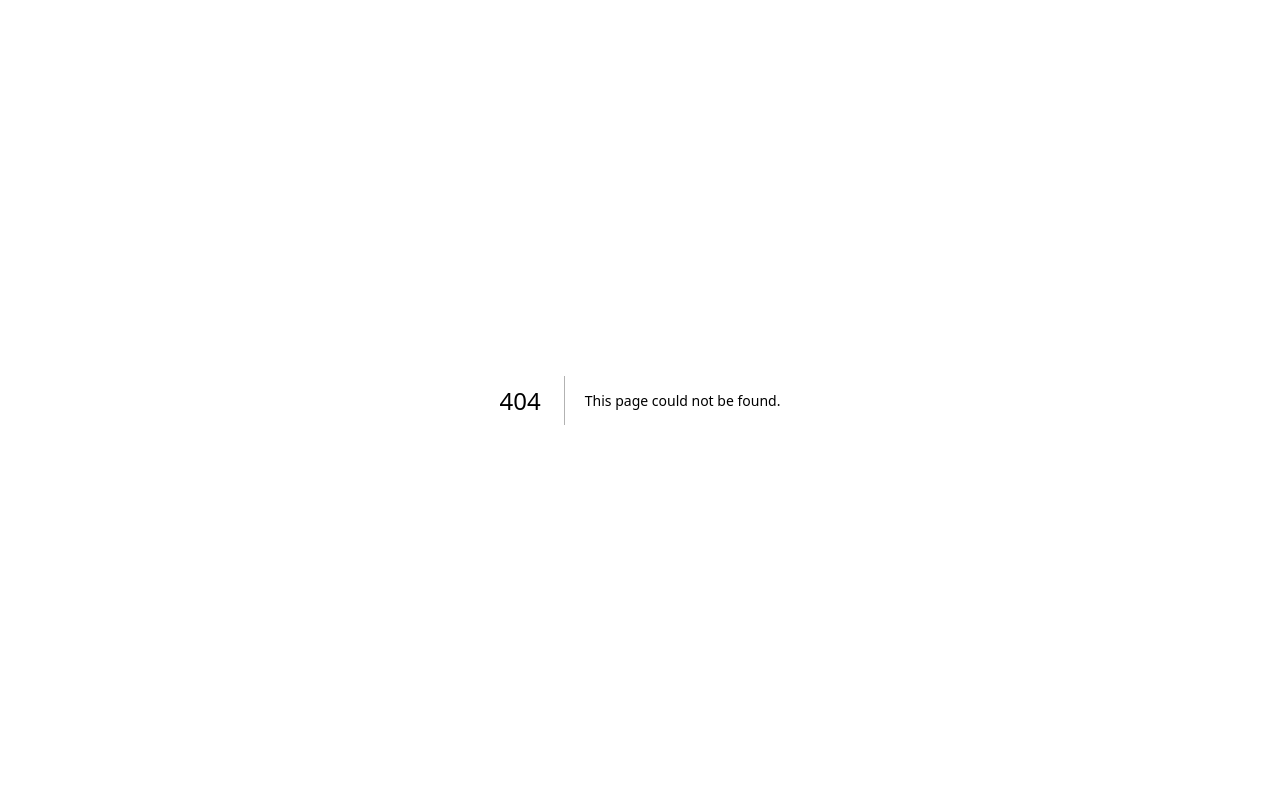
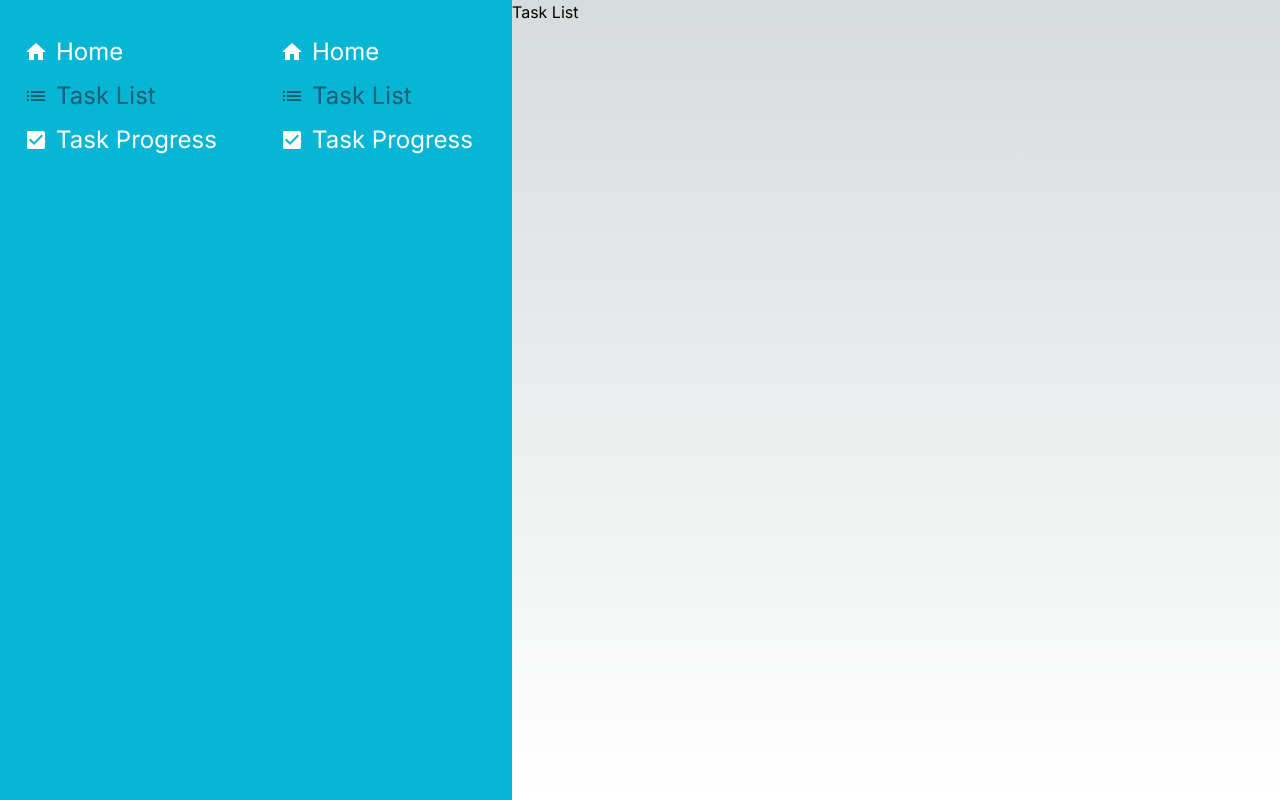
Before and after one commit to Galuhadip/kanbanApp-next, a Next.js app: page /task-list in a window 1280 px wide. Before the commit this address had no page. Built offline with nearby package versions, Linux system fonts and the light colour scheme.

Commit message:
Add folder route and side menu layout

```diff
--- /dev/null
+++ b/src/app/(task-shared)/layout.tsx
@@ -0,0 +1,25 @@
+import { Inter } from 'next/font/google'
+import '@/app/globals.css'
+import SideMenu from '@/components/SideMenu'
+
+const inter = Inter({ subsets: ['latin'] })
+
+export default function RootLayout({
+    children,
+  }: Readonly<{
+    children: React.ReactNode
+  }>) {
+    return (
+      <html lang="en">
+        {/* Ditambahkan */}
+        <head>
+          <link rel="stylesheet" href="https://fonts.googleapis.com/icon?family=Material+Icons" />
+        </head>
+
+        <body className={`flex ${inter.className}`}>
+            <SideMenu />
+          {children}
+        </body>
+      </html>
+    )
+  }
--- /dev/null
+++ b/src/app/(task-shared)/page.tsx
@@ -0,0 +1,3 @@
+export default function Page() {
+    return <p>Home</p>
+  }
--- /dev/null
+++ b/src/app/(task-shared)/task-list/page.tsx
@@ -0,0 +1,3 @@
+export default function Page() {
+    return <p>Task List</p>
+  }
--- /dev/null
+++ b/src/app/(task-shared)/task-progress/page.tsx
@@ -0,0 +1,3 @@
+export default function Page() {
+    return <p>Task Progress</p>
+  }
--- a/src/app/layout.tsx
+++ b/src/app/layout.tsx
@@ -1,6 +1,7 @@
 import type { Metadata } from 'next'
 import { Inter } from 'next/font/google'
 import './globals.css'
+import SideMenu from '@/components/SideMenu'
 
 const inter = Inter({ subsets: ['latin'] })
 
@@ -16,7 +17,12 @@
 }>) {
   return (
     <html lang="en">
-      <body className={inter.className}>{children}</body>
+       <head>
+        <link rel="stylesheet" href="https://fonts.googleapis.com/icon?family=Material+Icons" />
+      </head>
+      <body className={`flex ${inter.className}`}>
+        <SideMenu />
+        {children}</body>
     </html>
   )
 }
--- /dev/null
+++ b/src/components/SideMenu.tsx
@@ -0,0 +1,34 @@
+'use client'
+import Link from 'next/link'
+import { usePathname } from 'next/navigation'
+
+const SideMenu = (): JSX.Element => {
+  const pathname = usePathname()
+  return (
+    <div className="min-w-64 bg-cyan-500 min-h-screen p-6">
+      <Link
+        href="/"
+        className={`flex my-3 items-center ${pathname === '/' ? 'text-cyan-800' : 'text-white'}`}
+      >
+        <span className="material-icons">home</span>
+        <p className="text-2xl ml-2">Home</p>
+      </Link>
+      <Link
+        href="/task-list"
+        className={`flex my-3 items-center ${pathname === '/task-list' ? 'text-cyan-800' : 'text-white'}`}
+      >
+        <span className="material-icons">list</span>
+        <p className="text-2xl ml-2">Task List</p>
+      </Link>
+      <Link
+        href="/task-progress"
+        className={`flex my-3 items-center ${pathname === '/task-progress' ? 'text-cyan-800' : 'text-white'}`}
+      >
+        <span className="material-icons">check_box</span>
+        <p className="text-2xl ml-2">Task Progress</p>
+      </Link>
+    </div>
+  )
+}
+
+export default SideMenu
```
